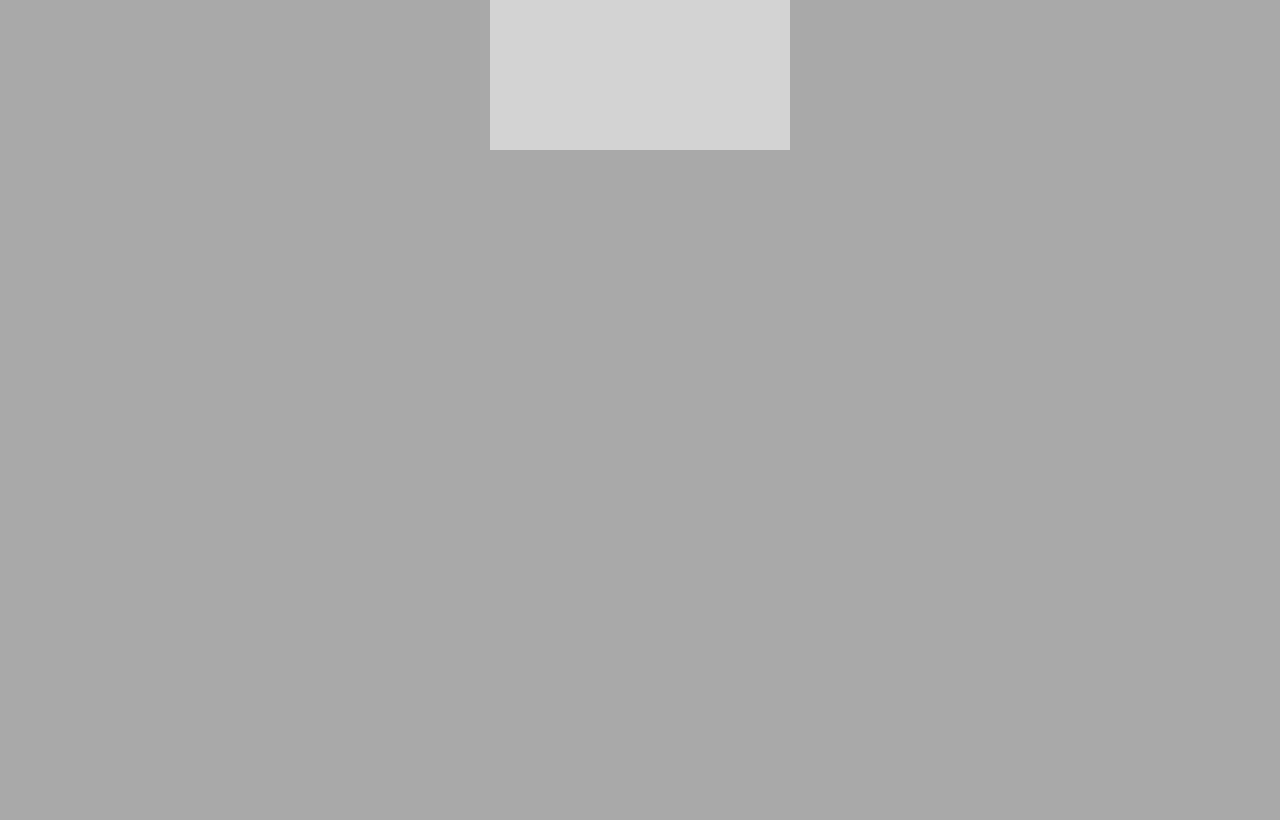
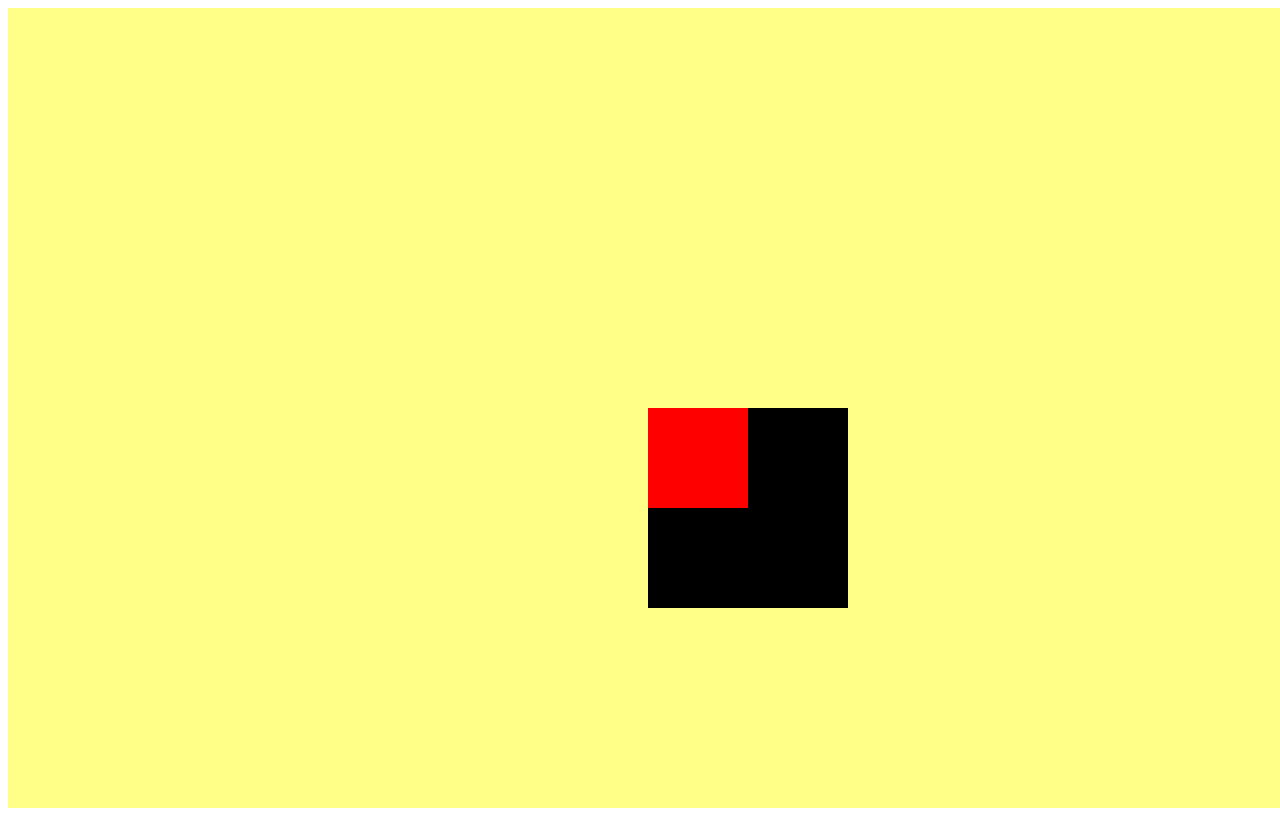
Before and after one commit to cive202/Self_driving_car, a plain HTML site: page index.html in a window 1280 px wide. Drawn offline with Linux system fonts and the light colour scheme.

Commit message:
Canvas-basics

```diff
--- /dev/null
+++ b/canvas-basics.js
@@ -0,0 +1,13 @@
+let canvas = document.getElementById("myCanvas");
+
+let ctx = canvas.getContext("2d")
+
+canvas.height = window.innerHeight
+canvas.width = window.innerWidth
+
+canvas.style.background = "#ff8"
+
+ctx.beginPath();
+ctx.fillRect(canvas.width/2,canvas.height/2,200,200)
+ctx.fillStyle = "red"
+ctx.fillRect(canvas.width/2,canvas.height/2,100,100)
--- a/index.html
+++ b/index.html
@@ -6,5 +6,6 @@
     </head>
 <body>
     <canvas id="myCanvas"></canvas>
+    <script src = "canvas-basics.js"></script>
 </body>
 </html>
--- /dev/null
+++ b/main.js
@@ -0,0 +1,5 @@
+// let canvas = document.getElementById("myCanvas");
+// canvas.height = window.innerHeight;
+// canvas.width = 200;
+
+// const ctx =
--- a/style.css
+++ b/style.css
@@ -1,10 +1,10 @@
-body{
+/* body{
     margin: 0;
-    background: darkgrey;
+    background: rgb(240, 4, 4);
     overflow: hidden;
     text-align: center;
 }
 
 #myCanvas {
     background-color: lightgrey;
-}
+} */
```
